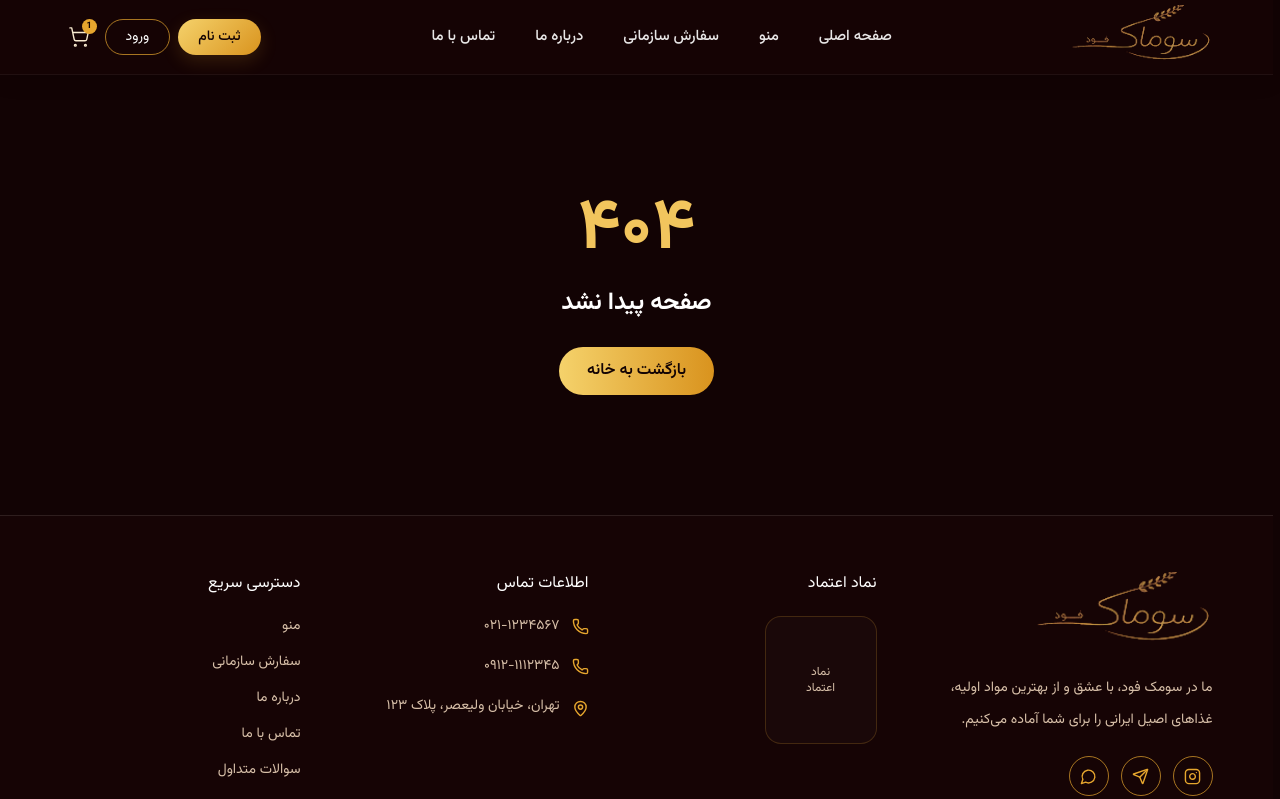
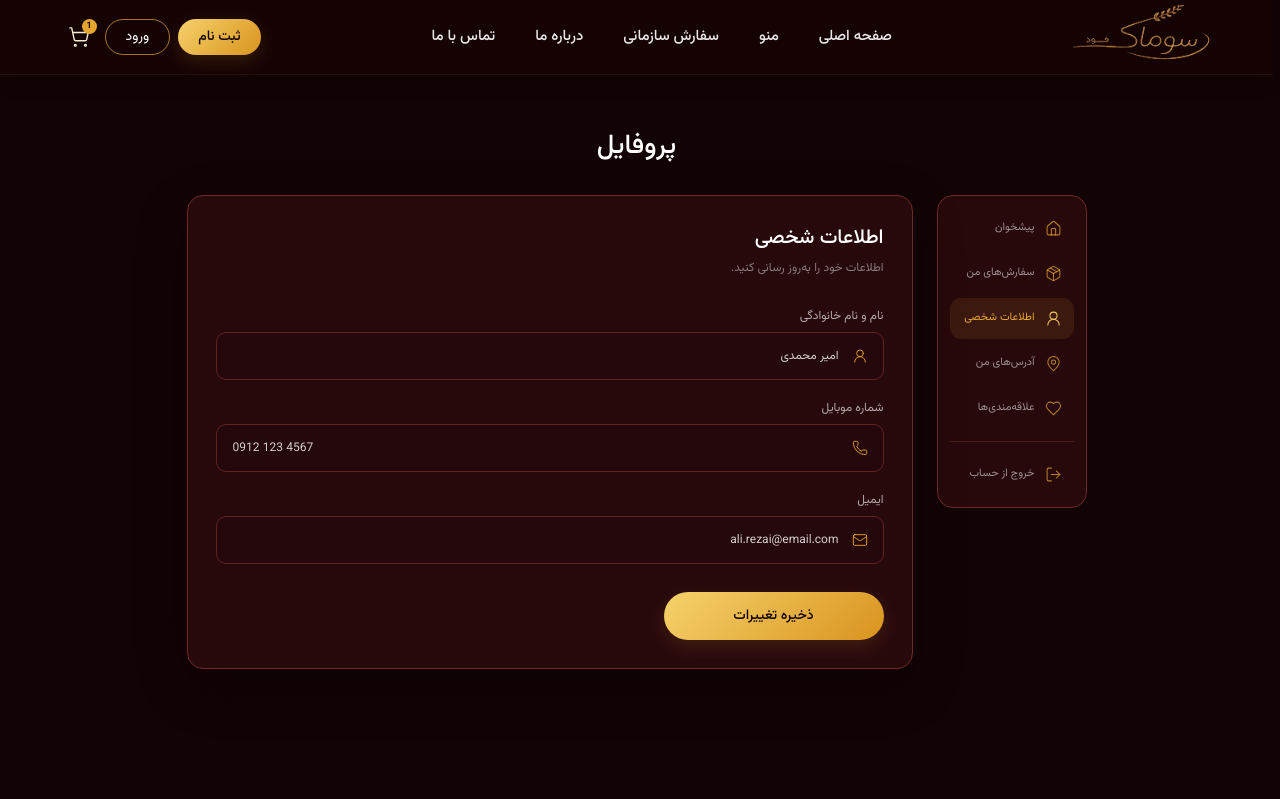
Before and after one commit to AmirMahidEs/soomak-food, a React (Vite) app: page /profile in a window 1280 px wide. Shown: the top 799 px of the page. Built offline with nearby package versions, Linux system fonts and the light colour scheme.

Commit message:
feat: add Profile page with sidebar and user information components

```diff
--- a/src/App.jsx
+++ b/src/App.jsx
@@ -7,6 +7,7 @@ import ProductsPage from "./pages/ProductsPage";
 import ProductDetailsPage from "./pages/ProductDetailsPage";
 import NotFoundPage from "./pages/NotFoundPage";
 import CheckoutPage from "./pages/CheckoutPage";
+import ProfilePage from "./pages/ProfilePage";
 
 export default function App() {
   const location = useLocation();
@@ -17,6 +18,7 @@ export default function App() {
     { path: "/products/:id", element: <ProductDetailsPage /> },
     { path: "*", element: <NotFoundPage /> },
     { path: "/checkout", element: <CheckoutPage /> },
+    { path: "/profile", element: <ProfilePage /> },
   ]);
 
   useLayoutEffect(() => {
--- /dev/null
+++ b/src/components/profile/ProfileInfo.jsx
@@ -0,0 +1,83 @@
+import { Mail, Phone, UserRound } from "lucide-react";
+
+const userInfo = {
+  firstName: "امیر محمدی",
+  phone: "0912 123 4567",
+  email: "ali.rezai@email.com",
+};
+
+function ProfileField({ label, value, icon: Icon, type = "text" }) {
+  return (
+    <label className="block">
+      <span className="mb-2 block text-xs text-white/65">
+        {label}
+      </span>
+
+      <div className="relative">
+        <Icon
+          size={16}
+          strokeWidth={1.35}
+          className="absolute right-4 top-1/2 -translate-y-1/2 text-[#e9a92f]"
+        />
+
+        <input
+          type={type}
+          value={value}
+          readOnly
+          className="h-[48px] w-full rounded-[10px] border border-[#63221f] bg-[#25080b] pl-4 pr-11 text-xs text-white/80 outline-none transition focus:border-[#e9a92f]/60 focus:ring-1 focus:ring-[#e9a92f]/20"
+        />
+      </div>
+    </label>
+  );
+}
+
+export default function ProfileInfo() {
+  return (
+    <section className="flex-1 rounded-[16px] border border-[#6f2826] bg-[#27090c] p-5 shadow-[0_18px_55px_rgba(0,0,0,0.18)] sm:p-7">
+      {/* HEADER */}
+
+      <div>
+        <h1 className="text-xl font-medium text-white">
+          اطلاعات شخصی
+        </h1>
+
+        <p className="mt-2 text-xs text-white/45">
+          اطلاعات خود را به‌روز رسانی کنید.
+        </p>
+      </div>
+
+      {/* FORM */}
+
+      <div className="mt-8 space-y-5">
+        <ProfileField
+          label="نام و نام خانوادگی"
+          value={userInfo.firstName}
+          icon={UserRound}
+        />
+
+        <ProfileField
+          label="شماره موبایل"
+          value={userInfo.phone}
+          icon={Phone}
+          type="tel"
+        />
+
+        <ProfileField
+          label="ایمیل"
+          value={userInfo.email}
+          icon={Mail}
+          type="email"
+        />
+      </div>
+
+      {/* SAVE */}
+
+      <button
+        type="button"
+        className="mt-7 flex h-[48px] w-full items-center justify-center rounded-full bg-gold-gradient text-sm font-medium text-somak-950 shadow-[0_7px_20px_rgba(230,166,46,0.14)] transition hover:brightness-105 sm:w-[220px]"
+      >
+        ذخیره تغییرات
+      </button>
+    </section>
+  );
+}
--- /dev/null
+++ b/src/components/profile/ProfileSidebar.jsx
@@ -0,0 +1,78 @@
+import { Heart, Home, LogOut, MapPin, Package, UserRound } from "lucide-react";
+
+const menuItems = [
+  {
+    id: "dashboard",
+    label: "پیشخوان",
+    icon: Home,
+  },
+  {
+    id: "orders",
+    label: "سفارش‌های من",
+    icon: Package,
+  },
+  {
+    id: "profile",
+    label: "اطلاعات شخصی",
+    icon: UserRound,
+  },
+  {
+    id: "addresses",
+    label: "آدرس‌های من",
+    icon: MapPin,
+  },
+  {
+    id: "favorites",
+    label: "علاقه‌مندی‌ها",
+    icon: Heart,
+  },
+];
+
+export default function ProfileSidebar({ activeTab, onTabChange }) {
+  return (
+    <aside className="w-full shrink-0 rounded-[16px] border border-[#6f2826] bg-[#27090c] p-3 lg:w-[150px]">
+      <nav className="flex flex-col gap-1">
+        {menuItems.map((item) => {
+          const Icon = item.icon;
+          const isActive = activeTab === item.id;
+
+          return (
+            <button
+              key={item.id}
+              type="button"
+              onClick={() => onTabChange(item.id)}
+              className={`group flex w-full items-center justify-between rounded-[11px] px-3 py-3 text-right text-[11px] transition ${
+                isActive
+                  ? "bg-[#e9a92f]/10 text-[#e9a92f]"
+                  : "text-white/55 hover:bg-somak-700 hover:text-white"
+              }`}
+            >
+              <span className="flex items-center gap-2.5">
+                <Icon
+                  size={17}
+                  strokeWidth={1.45}
+                  className={
+                    isActive ? "text-somak-gold2" : "text-somak-gold/75"
+                  }
+                />
+
+                <span>{item.label}</span>
+              </span>
+            </button>
+          );
+        })}
+
+        <div className="my-2 h-px bg-[#63221f]/70" />
+
+        <button
+          type="button"
+          className="flex w-full items-center gap-2.5 rounded-[11px] px-3 py-3 text-right text-[11px] text-white/55 transition hover:bg-[#2a0d0f] hover:text-white"
+        >
+          <LogOut size={17} strokeWidth={1.45} className="text-somak-gold/75" />
+
+          <span>خروج از حساب</span>
+        </button>
+      </nav>
+    </aside>
+  );
+}
--- /dev/null
+++ b/src/pages/ProfilePage.jsx
@@ -0,0 +1,159 @@
+import { motion } from "framer-motion";
+
+import { Heart, MapPin, Package } from "lucide-react";
+
+import { useState } from "react";
+
+import ProfileInfo from "../components/profile/ProfileInfo";
+
+import ProfileSidebar from "../components/profile/ProfileSidebar";
+
+function PlaceholderContent({ title, description, icon: Icon }) {
+  return (
+    <motion.section
+      initial={{
+        opacity: 0,
+        y: 8,
+      }}
+      animate={{
+        opacity: 1,
+        y: 0,
+      }}
+      transition={{
+        duration: 0.22,
+      }}
+      className="flex min-h-[420px] flex-1 items-center justify-center rounded-[16px] border border-[#6f2826] bg-[#27090c] p-7 shadow-[0_18px_55px_rgba(0,0,0,0.18)]"
+    >
+      <div className="text-center">
+        <div className="mx-auto flex h-[58px] w-[58px] items-center justify-center rounded-full border border-[#e9a92f]/30 bg-[#e9a92f]/10 text-[#e9a92f]">
+          <Icon size={25} strokeWidth={1.35} />
+        </div>
+
+        <h1 className="mt-5 text-xl font-medium text-white">{title}</h1>
+
+        <p className="mt-2 text-xs text-white/45">{description}</p>
+      </div>
+    </motion.section>
+  );
+}
+
+function DashboardContent() {
+  return (
+    <motion.section
+      initial={{
+        opacity: 0,
+        y: 8,
+      }}
+      animate={{
+        opacity: 1,
+        y: 0,
+      }}
+      transition={{
+        duration: 0.22,
+      }}
+      className="flex-1 rounded-[16px] border border-[#6f2826] bg-[#27090c] p-5 shadow-[0_18px_55px_rgba(0,0,0,0.18)] sm:p-7"
+    >
+      <h1 className="text-xl font-medium text-white">پیشخوان</h1>
+
+      <p className="mt-2 text-xs text-white/45">
+        خلاصه‌ای از حساب کاربری و سفارش‌های شما.
+      </p>
+
+      <div className="mt-7 grid grid-cols-1 gap-3 sm:grid-cols-3">
+        <div className="rounded-[12px] border border-[#63221f] bg-[#25080b] p-4">
+          <span className="text-[10px] text-white/40">سفارش‌های من</span>
+
+          <p className="mt-2 text-xl font-medium text-[#e9a92f]">۳</p>
+        </div>
+
+        <div className="rounded-[12px] border border-[#63221f] bg-[#25080b] p-4">
+          <span className="text-[10px] text-white/40">
+            سفارش‌های تکمیل شده
+          </span>
+
+          <p className="mt-2 text-xl font-medium text-[#e9a92f]">۲</p>
+        </div>
+
+        <div className="rounded-[12px] border border-[#63221f] bg-[#25080b] p-4">
+          <span className="text-[10px] text-white/40">علاقه‌مندی‌ها</span>
+
+          <p className="mt-2 text-xl font-medium text-[#e9a92f]">۵</p>
+        </div>
+      </div>
+    </motion.section>
+  );
+}
+
+export default function ProfilePage() {
+  const [activeTab, setActiveTab] = useState("profile");
+
+  const renderContent = () => {
+    switch (activeTab) {
+      case "dashboard":
+        return <DashboardContent />;
+
+      case "profile":
+        return <ProfileInfo />;
+
+      case "orders":
+        return (
+          <PlaceholderContent
+            title="سفارش‌های من"
+            description="لیست سفارش‌های شما در این بخش نمایش داده می‌شود."
+            icon={Package}
+          />
+        );
+
+      case "addresses":
+        return (
+          <PlaceholderContent
+            title="آدرس‌های من"
+            description="آدرس‌های ذخیره شده شما در این بخش نمایش داده می‌شوند."
+            icon={MapPin}
+          />
+        );
+
+      case "favorites":
+        return (
+          <PlaceholderContent
+            title="علاقه‌مندی‌ها"
+            description="غذاهای مورد علاقه شما در این بخش نمایش داده می‌شوند."
+            icon={Heart}
+          />
+        );
+
+      default:
+        return <ProfileInfo />;
+    }
+  };
+
+  return (
+    <main
+      dir="rtl"
+      className="min-h-[calc(100vh-74px)] bg-somak-950 px-4 pb-20 pt-10 sm:px-6 sm:pt-14"
+    >
+      {/* PAGE TITLE */}
+
+      <div className="mx-auto mb-8 max-w-[900px]">
+        <h1 className="text-center text-2xl font-medium text-white sm:text-[27px]">
+          پروفایل
+        </h1>
+      </div>
+
+      {/* PROFILE */}
+
+      <div className="mx-auto flex w-full max-w-[900px] flex-col gap-5 lg:flex-row lg:items-start lg:gap-6">
+        {/* SIDEBAR */}
+
+        <ProfileSidebar
+          activeTab={activeTab}
+          onTabChange={setActiveTab}
+        />
+
+        {/* CONTENT */}
+
+        {renderContent()}
+      </div>
+    </main>
+  );
+}
```
